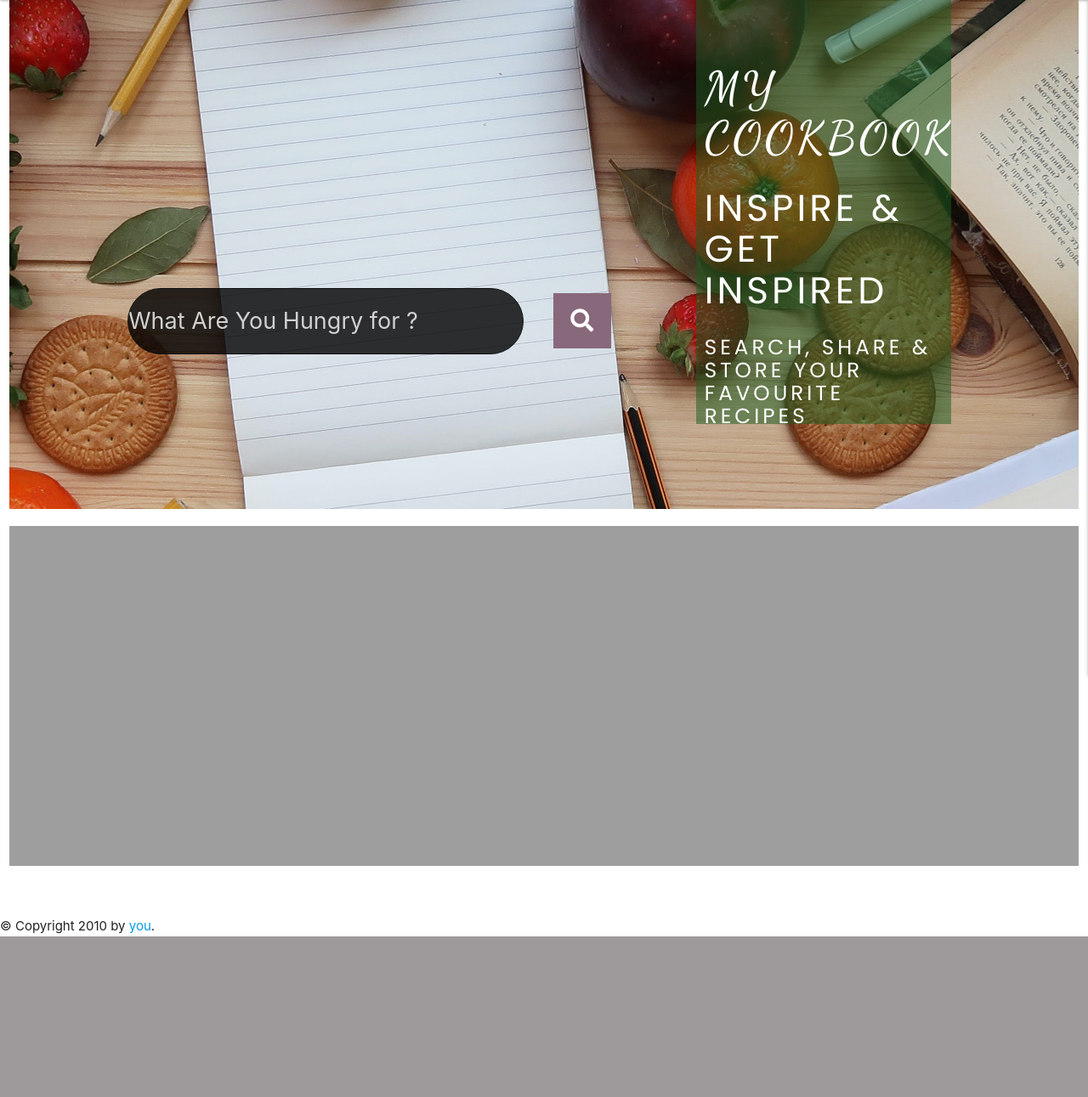
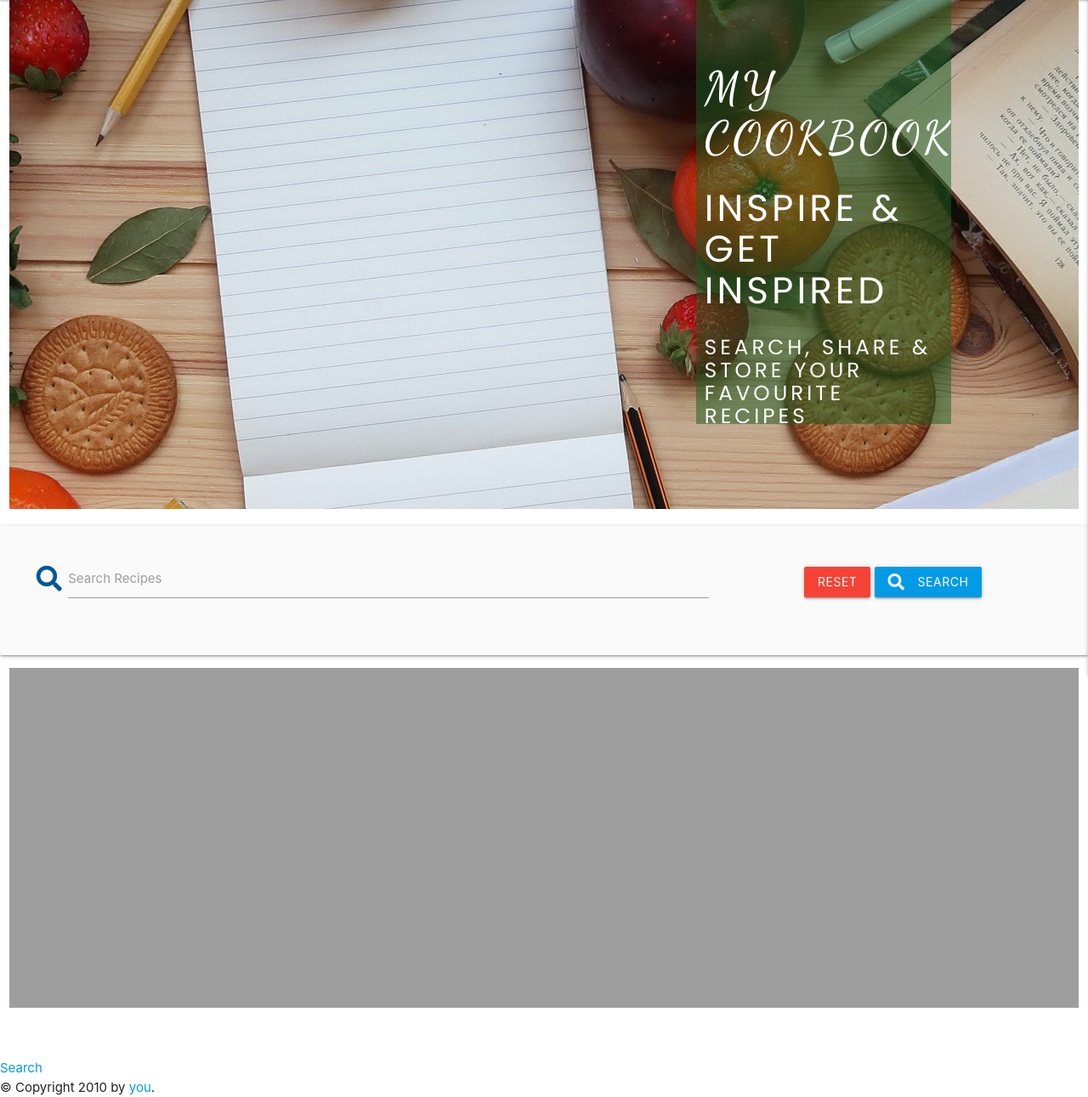
Before and after one commit to coder187/ci_ms3_cookbook, a Flask app: page / in a window 1280 px wide. Shown: the part 65-1356 px from the top of the page at 85% size. Before the commit the page ends 1167 px from the top, so only its background shows below. Run offline with Flask 2, Linux system fonts and the light colour scheme; data that the repository does not hold is empty; some libraries are stand-ins or nearby versions.

Commit message:
add search to home page

```diff
--- a/app.py
+++ b/app.py
@@ -18,6 +18,13 @@ app.secret_key = os.environ.get("SECRET_KEY")
 
 
 mongo = PyMongo(app)
+
+def get_top_recipes(count):
+    """
+    return top(count) recipe from database
+    """
+    return list(mongo.db.recipes.find().limit(count))
+
 
 def delete_recipes(recipe_id, user_name):
     """
@@ -51,9 +58,15 @@ def get_allergens():
 @app.route("/")
 @app.route("/get_recipes.html")
 def get_recipes():
-    recipes = list(mongo.db.recipes.find().limit(10))
 
-    return render_template("get_recipes.html", recipes=recipes)
+    return render_template("get_recipes.html", top_recipes= get_top_recipes(10))
+
+
+@app.route("/search", methods=['POST', 'GET'])
+def search():
+    query = request.form.get("query")
+    recipes = list(mongo.db.recipes.find({"$text": {"$search": query}}))
+    return render_template("get_recipes.html", top_recipes= get_top_recipes(10),recipes=recipes)
 
 
 @app.route("/add_recipe.html", methods=['POST', 'GET'])
--- a/static/css/style.css
+++ b/static/css/style.css
@@ -18,47 +18,6 @@ font-family: 'Poppins', sans-serif;
     width: 100%; /*same as #hero-image */
     overflow: hidden; /*also clear:both; this brings the background imae undet the logo and nav elements.*/
     position: relative;
-}
-
-
-#search {
-
-  height: 200px;
-  width: 50%;
-
-  padding-top: 40px;
-  padding-left: 10px;
-
-  bottom: 100px; /* 30px aboce bottom of hero image */
-  right: 500px; /* 150px from right of hero image */
-
-  position:absolute; /*fix in place by settinh positin absolute */
-}
-#search button {
-  position: absolute;
-  bottom: 89px; /* 30px aboce bottom of hero image */
-  right: 50px;
-  color: #fff;
-  background: #88687b;
-  font-size: 27px;
-  height: 65px;
-  line-height: 65px;
-  width: 68px;
-  padding: 0;
-  border: 0;
-}
-#search input {
-  width: 75%;
-  height: 76px;
-  line-height: 76px;
-  border: 1px solid #111;
-  background: rgba(0, 0, 0, 0.8);
-  font-size: 27px;
-
-  position: relative;
-  border-radius: 50px;
-  color:#ffff;
-
 }
 
 
@@ -98,3 +57,53 @@ font-family: 'Poppins', sans-serif;
 
   .card-image{
   }
+
+
+.search_result{
+  align-content: center;
+}
+.collapsible-header .col strong{
+  margin:5px;
+  line-height:42px;
+}
+/*
+#search {
+
+  height: 200px;
+  width: 50%;
+
+  padding-top: 40px;
+  padding-left: 200px;
+
+  bottom: 100px;
+  right: 500px;
+
+  position:absolute;
+}
+#search button {
+  position: absolute;
+  bottom: 89px;
+  right: 50px;
+  color: #fff;
+  background: #88687b;
+  font-size: 27px;
+  height: 65px;
+  line-height: 65px;
+  width: 68px;
+  padding: 0;
+  border: 0;
+}
+#search input {
+  width: 75%;
+  height: 76px;
+  line-height: 76px;
+  border: 1px solid #111;
+  background: rgba(0, 0, 0, 0.8);
+  font-size: 27px;
+
+  position: relative;
+  border-radius: 50px;
+  color:#ffff;
+
+}
+*/
--- a/static/js/script.js
+++ b/static/js/script.js
@@ -6,6 +6,7 @@ $(document).ready(function(){
     $('.chips').chips();
     $('.modal').modal();
     $('.slider').slider();
+    $('.collapsible').collapsible();
     });
 
 
--- a/templates/get_recipes.html
+++ b/templates/get_recipes.html
@@ -7,8 +7,6 @@
         width: 100%;
     }
 </style>
-
-
 <section>
     <div class="row">
         <div class="col s12">
@@ -17,12 +15,13 @@
                 <div id="hero-image">
 
                 </div>
+                <!--
                 <div id="search">
-                    <form>
+                    <form action="{{ url_for('search') }}" method="post" class="col s12"></form>
                       <input class="input" type="text" name="s" placeholder="What Are You Hungry for ?">
                       <button type="submit"><i class="fa fa-search"></i></button>
                     </form>
-                  </div>
+                  </div>-->
                 <div id="cover-text">
                     <h2 class="dancing">MY Cookbook</h2>
                     <h3>Inspire & Get Inspired<h3>
@@ -32,13 +31,31 @@
         </div>
     </div>
 </section>
-
+<section>
+    <div id="search" class="row card-panel grey lighten-5">
+        <form action="{{ url_for('search') }}" method="post" class="col s12">
+            <div class="row valign-wrapper center-align">
+                <div class="input-field col s12 m8">
+                    <i class="fas fa-search prefix light-blue-text text-darken-4"></i>
+                    <input type="text" name="query" id="query" minlength="3" class="validate" required>
+                    <label for="query">Search Recipes</label>
+                </div>
+                <div class="col s12 m4">
+                    <a href="{{ url_for('get_recipes') }}" class="red btn text-shadow">Reset</a>
+                    <button type="submit" class="light-blue darken-1 btn text-shadow">
+                        <i class="fas fa-search left"></i> Search
+                    </button>
+                </div>
+            </div>
+        </form>
+    </div>
+</section>
 <section>
     <div class="row">
         <div class="col s12">
             <div class="slider">
                 <ul class="slides">
-                    {% for recipe in recipes %}
+                    {% for recipe in top_recipes %}
                   <li>
                     <img src="{{recipe.image_url}}"> <!-- recipe image -->
                     <div class="caption left-align">
@@ -58,9 +75,26 @@
 
         </div>
     </div>
+</section>
+<section>
+    {% if recipes|length > 0 %}
+    <div row class="search_result">
+        <div class="col s12">
+            <ul class="collapsible">
+            {% for recipe in recipes %}
+                <li>
+                    <div class="collapsible-header"><i class="material-icons"></i>{{ recipe.name }}</div>
+                    <div class="collapsible-body"><span>{{ recipe.descr }}</span></div>
+                </li>
+            {% endfor %}
+            </ul>
+        </div>
+    </div>
+    {% else %}
+    <a href="#search">Search</a>
+    {% endif %}
 
 </section>
-
 <section>
 
 </section>
```
